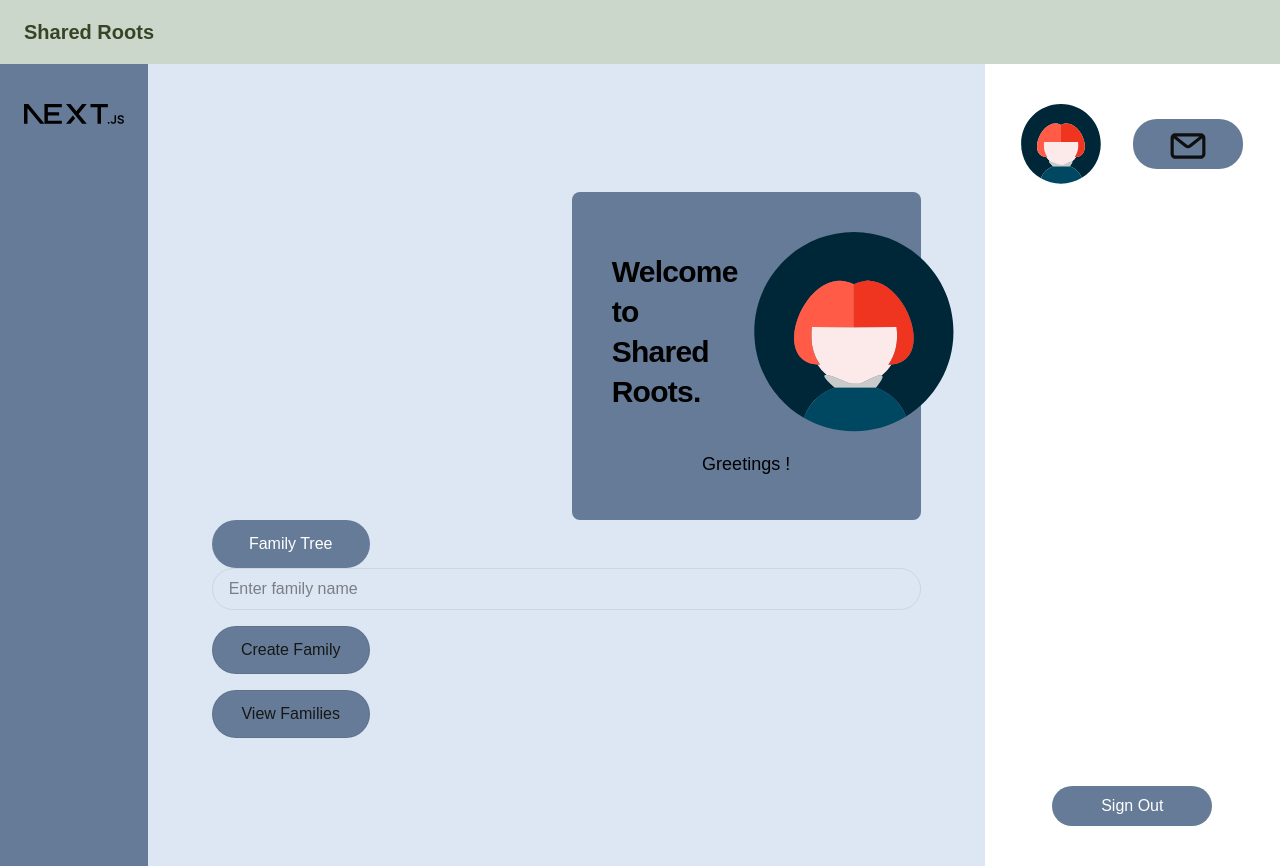
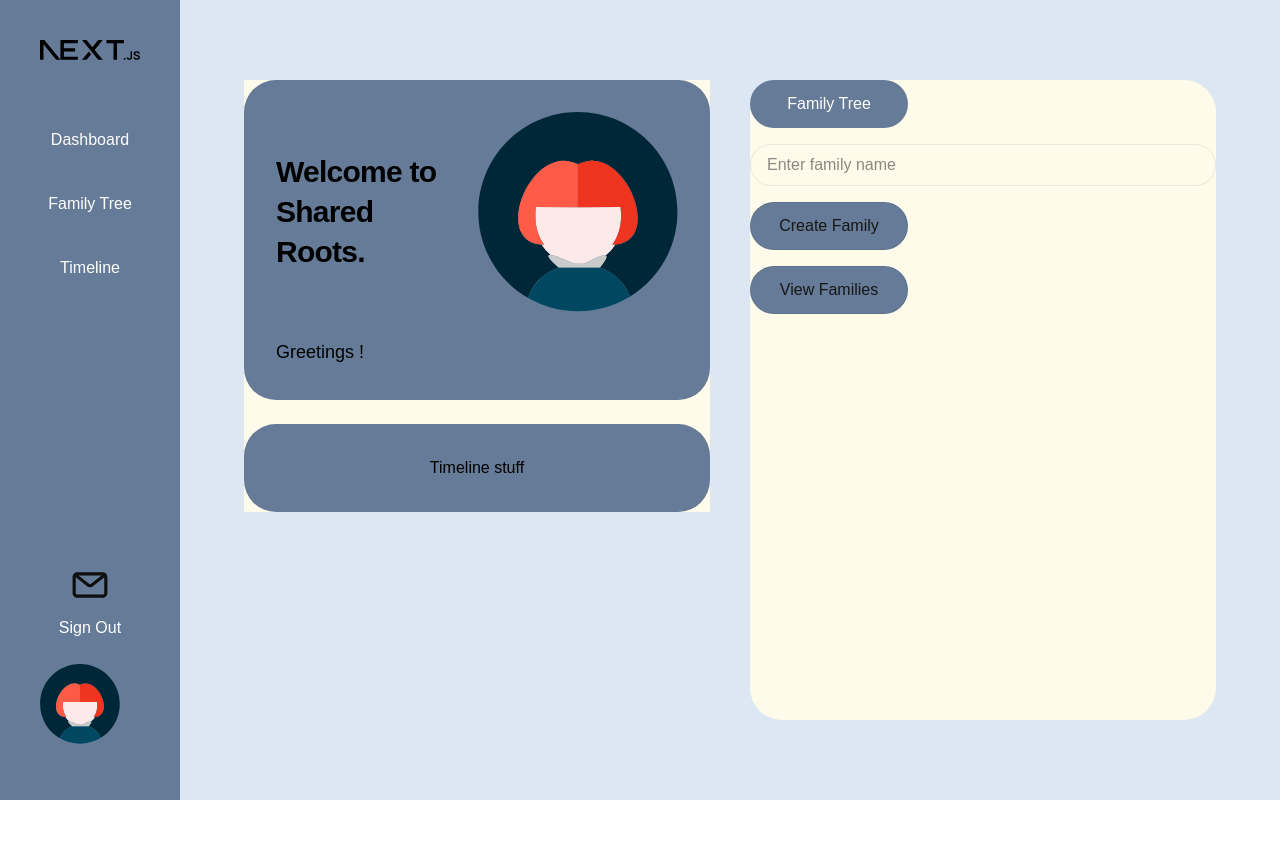
Before and after one commit to baibrea/shared-roots, a Next.js app in the folder src/: page /dashboard in a window 1280 px wide. After the commit the page ends 800 px from the top, so only its background shows below. Built offline with nearby package versions, Linux system fonts and the light colour scheme; no server answers; the database is empty; sample sign-in values are in the browser's storage.

Commit message:
Organized dashboard sections

```diff
--- a/src/app/dashboard/page.tsx
+++ b/src/app/dashboard/page.tsx
@@ -69,19 +69,80 @@ export default function Dashboard() {
   return (
     <div className="flex min-h-screen bg-zinc-50 font-sans dark:bg-[#FFFFFF]">
       <meta name="viewport" content="width=device-width, initial-scale=1"/>
-      <aside className="flex flex-col min-h-screen w-60 bg-[#657B97] items-center justify-center gap-4 justify-start py-10">
+      <aside className="flex flex-col min-h-screen items-center w-1/6 bg-[#657B97] py-10">
+        <div className="flex flex-col w-full items-center gap-4">
           {/*TODO: Add Shared Roots Logo*/}
           <Image
-          className="dark:invert "
+            className="dark:invert pb-10"
             src="/next.svg"
             alt="Next.js logo"
             width={100}
             height={20}
             priority
           />
+          <Link href="/dashboard" className="flex h-12 w-full items-center justify-center gap-2 px-5 text-white transition-colors dark:hover:bg-[#1a1a1a]">
+            Dashboard
+          </Link>
+          <Link href="/familytree" className="flex h-12 w-full items-center justify-center gap-2 px-5 text-white transition-colors dark:hover:bg-[#1a1a1a]">
+            Family Tree
+          </Link>
+          <Link href="/dashboard" className="flex h-12 w-full items-center justify-center gap-2 px-5 text-white transition-colors dark:hover:bg-[#1a1a1a]">
+            Timeline
+          </Link>
+        </div>
+
+        {/*TODO: Add Dropdown View Profile*/}
+        <button className="mt-auto bg-[#657B97] text-white py-2 px-9 rounded-3xl transition-colors dark:hover:bg-[#556880] disabled:opacity-50 w-[110px] h-[50px]"
+          onClick={async () => {
+            try {
+              console.log("opened inbox")
+              setShowInbox(true);
+            } catch (error) {
+              console.log("Inbox error", error);
+              setShowInbox(false);
+            }
+          }}>
+          <span className="relative inline-block">
+            <Image
+              className="dark:invert"
+              src="/mail-svgrepo-com.svg"
+              alt="Inbox"
+              width={50}
+              height={50}
+              priority
+            />
+            {hasPending && (
+              <span className="absolute -top-1 -right-1 inline-flex items-center justify-center px-2 py-1 bg-red-600 rounded-full h-5 w-5"/>
+            )}
+          </span>
+        </button>
+        <button
+            type="submit"
+            className="w-[160px] bg-[#657B97] text-white py-2 rounded-3xl transition-colors dark:hover:bg-[#556880]"
+            onClick={() => logOut(router)}
+            >
+            Sign Out
+        </button>
+        <div className="flex flex-row justify-left p-4">
+          {/*TODO: Implement avatar retrievel from database*/}
+          <Image
+            src="/avatar-girl-svgrepo-com.svg"
+            alt="avatar image"
+            width={80}
+            height={80}
+            priority
+          />
+          <p className="max-w-md text-lg leading-20 text-black pl-5">
+            <strong>{firstName} {lastName}</strong>
+          </p>
+
+        </div>
       </aside>
-      <main className="flex min-h-screen w-full max-w-7xl flex-col items-center justify-between py-32 px-16 bg-[#DDE7F4] sm:items-start">
-        <div className="flex flex-col items-center gap-6 text-center sm:items-start sm:text-left">
+
+      <main className="flex min-h-screen w-full flex-row gap-10 py-20 px-16 bg-[#DDE7F4] sm:items-start">
+        {/* Left side of the main area*/}
+        <div className="flex flex-col w-1/2 gap-6 bg-amber-50">
+          <div className="flex flex-col w-full h-1/3 items-center bg-[#657B97] p-8 rounded-4xl justify-center gap-6 text-center sm:items-start sm:text-left">
             {
               showInbox && (
               <Inbox
@@ -105,7 +166,6 @@ export default function Dashboard() {
             )}
 
             {/*Greeting card*/}
-          <div className="flex max-w-2xl flex-col gap-4 bg-[#657B97] p-10 rounded-lg justify-center items-center ml-90">
             <div className="flex flex-row items-center gap-4">
               <h1 className="max-w-s text-3xl font-semibold leading-10 tracking-tight text-black">
                 Welcome to Shared Roots.
@@ -123,13 +183,18 @@ export default function Dashboard() {
             </p>
           </div>
 
+          {/* Timeline */}
+          <div className="bg-[#657B97] rounded-4xl p-8 text-center text-black">
+            <p>Timeline stuff</p>
           </div>
-        <div className="flex flex-col gap-4 text-base font-medium sm:flex-row">
+        </div>
+
+        {/* Right side of the main area */}
+        {/* Family Tree */}
+        <div className="flex flex-col w-1/2 h-full rounded-4xl gap-4 text-base bg-amber-50">
           <Link href="/familytree" className="flex h-12 w-full items-center justify-center gap-2 rounded-full bg-[#657B97] px-5 text-white transition-colors dark:hover:bg-[#556880] md:w-[158px]">
             Family Tree
           </Link>
-        </div>
-        <div className="flex flex-col gap-4 w-full">
           {/*Input Bar*/}
           <input
             type="text"
@@ -169,54 +234,6 @@ export default function Dashboard() {
         </div>
       </main>
 
-      <aside className="flex flex-col min-h-screen w-120 bg-[white] items-center pt-10 pb-10">
-          <div className="flex flex-row items-center gap-4">
-            {/*TODO: Implement avatar retrievel from database*/}
-            <Image
-              src="/avatar-girl-svgrepo-com.svg"
-              alt="avatar image"
-              width={80}
-              height={80}
-              priority
-            />
-            <p className="max-w-md text-lg leading-20 text-black">
-              <strong>{firstName} {lastName}</strong>
-            </p>
-            {/*TODO: Add Dropdown View Profile*/}
-            <button className="bg-[#657B97] text-white py-2 px-9 rounded-3xl transition-colors dark:hover:bg-[#556880] disabled:opacity-50 w-[110px] h-[50px]"
-              onClick={async () => {
-                try {
-                  console.log("opened inbox")
-                  setShowInbox(true);
-                } catch (error) {
-                  console.log("Inbox error", error);
-                  setShowInbox(false);
-                }
-              }}>
-              <span className="relative inline-block">
-                <Image
-                  className="dark:invert"
-                  src="/mail-svgrepo-com.svg"
-                  alt="Inbox"
-                  width={50}
-                  height={50}
-                  priority
-                />
-                {hasPending && (
-                  <span className="absolute -top-1 -right-1 inline-flex items-center justify-center px-2 py-1 bg-red-600 rounded-full h-5 w-5"/>
-                )}
-              </span>
-            </button>
-          </div>
-
-          <button
-              type="submit"
-              className="mt-auto w-[160px] bg-[#657B97] text-white py-2 rounded-3xl transition-colors dark:hover:bg-[#556880]"
-              onClick={() => logOut(router)}
-              >
-              Sign Out
-          </button>
-      </aside>
     </div>
   );
 }
--- a/src/components/Header.tsx
+++ b/src/components/Header.tsx
@@ -7,7 +7,7 @@ export default function Header() {
     const pathname = usePathname();
 
     // Hide header on login and signup pages
-    if (pathname === "/login" || pathname === "/signup") {
+    if (pathname === "/login" || pathname === "/signup" || pathname === "/dashboard") {
         return null;
     }
 
```
Lines whose indentation alone changed are shown as unchanged.
